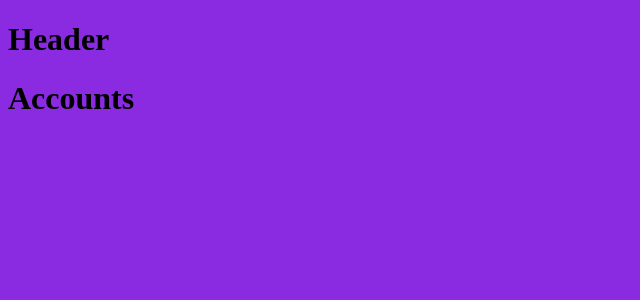
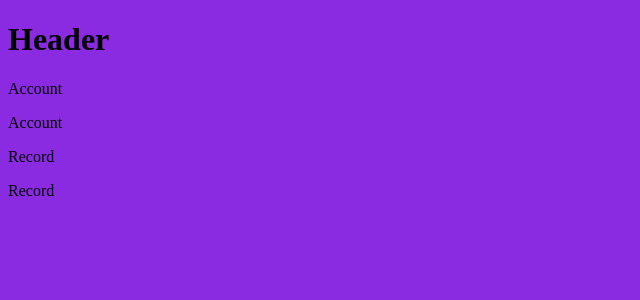
Before and after one commit to RafaelMoro/Personal-Finance, a React app: page / in a window 1280 px wide. Shown: the top 300 px of the page, without its empty margins (0-640 px from the left). Built offline with nearby package versions, Linux system fonts and the light colour scheme.

Commit message:
[ADD] - Rendering children with TS and React

```diff
--- a/src/containers/Accounts.tsx
+++ b/src/containers/Accounts.tsx
@@ -1,8 +1,14 @@
-import React from 'react'
+import React, { FC, ReactNode } from 'react'
 
-const Accounts = () => {
+interface Props {
+  children: ReactNode
+}
+
+const Accounts: FC<Props> = ({ children }) => {
   return (
-    <p>Accounts</p>
+    <div>
+      { children }
+    </div>
   )
 }
 
--- a/src/containers/Records.tsx
+++ b/src/containers/Records.tsx
@@ -1,9 +1,15 @@
-import React from 'react'
+import React, { FC, ReactNode } from 'react'
 
-const Records = () => {
+interface Props {
+  children: ReactNode
+}
+
+const Records: FC<Props> = ({ children }) => {
   return (
-    <p>Records</p>
+    <div>
+      { children }
+    </div>
   )
 }
 
-export default Records
+export {Records}
--- a/src/pages/Accounts.tsx
+++ /dev/null
@@ -1,9 +0,0 @@
-import React from 'react'
-
-const Accounts = () => {
-  return (
-    <h1>Accounts</h1>
-  )
-}
-
-export {Accounts}
--- /dev/null
+++ b/src/pages/Main.tsx
@@ -0,0 +1,48 @@
+import React from 'react'
+import { Accounts } from '@containers/Accounts'
+import { Records } from '@containers/Records'
+import { Account } from '@components/Account'
+import { Record } from '@components/Record'
+
+const Main = () => {
+  const accounts: object[] = [
+    {
+      name: "BBVA Bancomer",
+      type: "Debit",
+      initialAmount: 2000
+    },
+    {
+      name: "Sodexo",
+      type: "Food Voucher",
+      intialAmount: 2500
+    }
+  ]
+  const records: object[] = [
+    {
+      shortName: "Oxxo six cervezas",
+      description: "Un six de chelas",
+      amount: 150
+    },
+    {
+      shortName: "Cigarros",
+      description: "cigarros pa la peda",
+      amount: 65
+    }
+  ]
+  return (
+    <main>
+      <Accounts>
+        {
+          accounts.map((account, index) => ( <Account key={index} /> ))
+        }
+      </Accounts>
+      <Records>
+        {
+          records.map((record, index) => ( <Record key={index} /> ))
+        }
+      </Records>
+    </main>
+  )
+}
+
+export {Main}
--- a/src/routes/App.tsx
+++ b/src/routes/App.tsx
@@ -1,7 +1,7 @@
 import React from 'react'
-import {BrowserRouter, Routes, Route} from 'react-router-dom'
-import {Header} from '@pages/Header'
-import {Accounts} from '@pages/Accounts'
+import { BrowserRouter, Routes, Route } from 'react-router-dom'
+import { Header } from '@pages/Header'
+import { Main } from '@pages/Main'
 import '@styles/globals.scss'
 
 const App = () => {
@@ -10,7 +10,7 @@ const App = () => {
       <BrowserRouter>
         <Header />
         <Routes>
-          <Route path="/" element={<Accounts />} />
+          <Route path="/" element={<Main />} />
         </Routes>
       </BrowserRouter>
     </div>
--- a/tsconfig.json
+++ b/tsconfig.json
@@ -32,7 +32,9 @@
     // "moduleResolution": "node",                       /* Specify how TypeScript looks up a file from a given module specifier. */
     "baseUrl": "src",                                  /* Specify the base directory to resolve non-relative module names. */
     "paths": {
-      "@pages/*": ["pages/*"]
+      "@pages/*": ["pages/*"],
+      "@containers/*": ["containers/*"],
+      "@components/*": ["components/*"]
     },                                      /* Specify a set of entries that re-map imports to additional lookup locations. */
     // "rootDirs": [],                                   /* Allow multiple folders to be treated as one when resolving modules. */
     // "typeRoots": [],                                  /* Specify multiple folders that act like './node_modules/@types'. */
```
